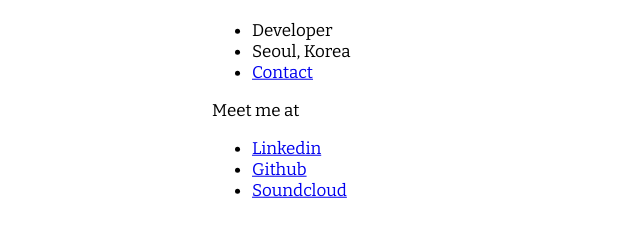
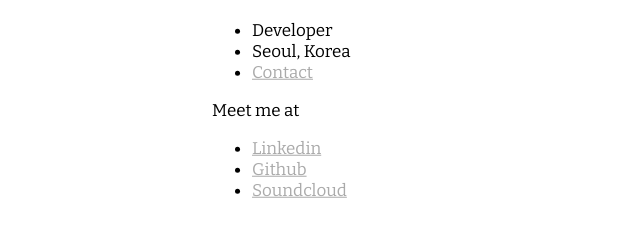
Before and after one commit to alldne/alldne.github.io, a plain HTML site: page index.html in a window 1280 px wide. Shown: the part 325-562 px from the top of the page, without its empty margins (320-960 px from the left). Drawn offline with nearby package versions, Linux system fonts and the light colour scheme.

Commit message:
Change anchor colors

```diff
--- a/style.css
+++ b/style.css
@@ -2,6 +2,14 @@ html {
   font-family: 'Bitter', serif;
   font-size: 42px;
   padding: 40px;
+}
+
+a:link {
+  color: #aaaaaa
+}
+
+a:visited {
+  color: #555555
 }
 
 @media (min-device-width: 500px) {
```
